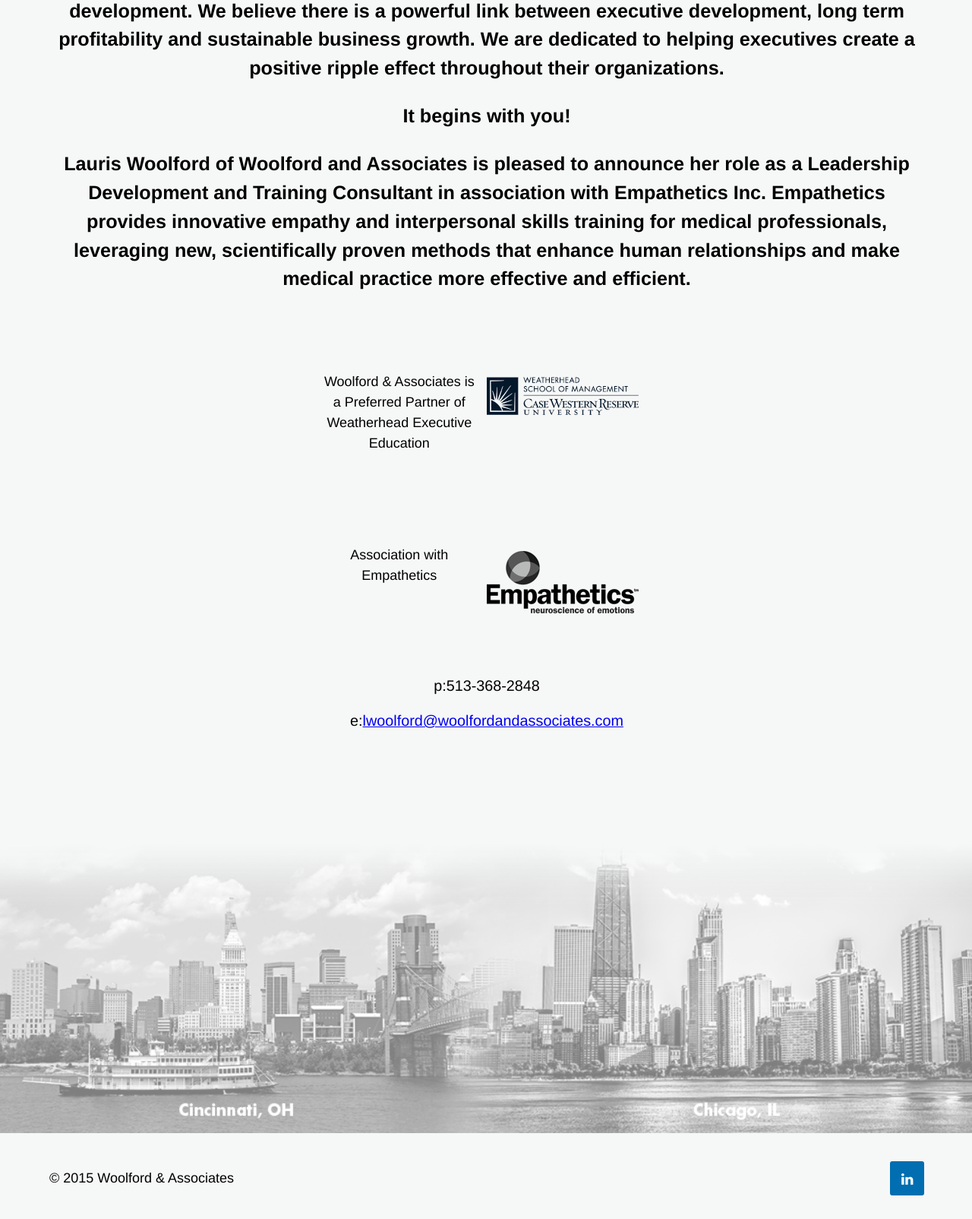
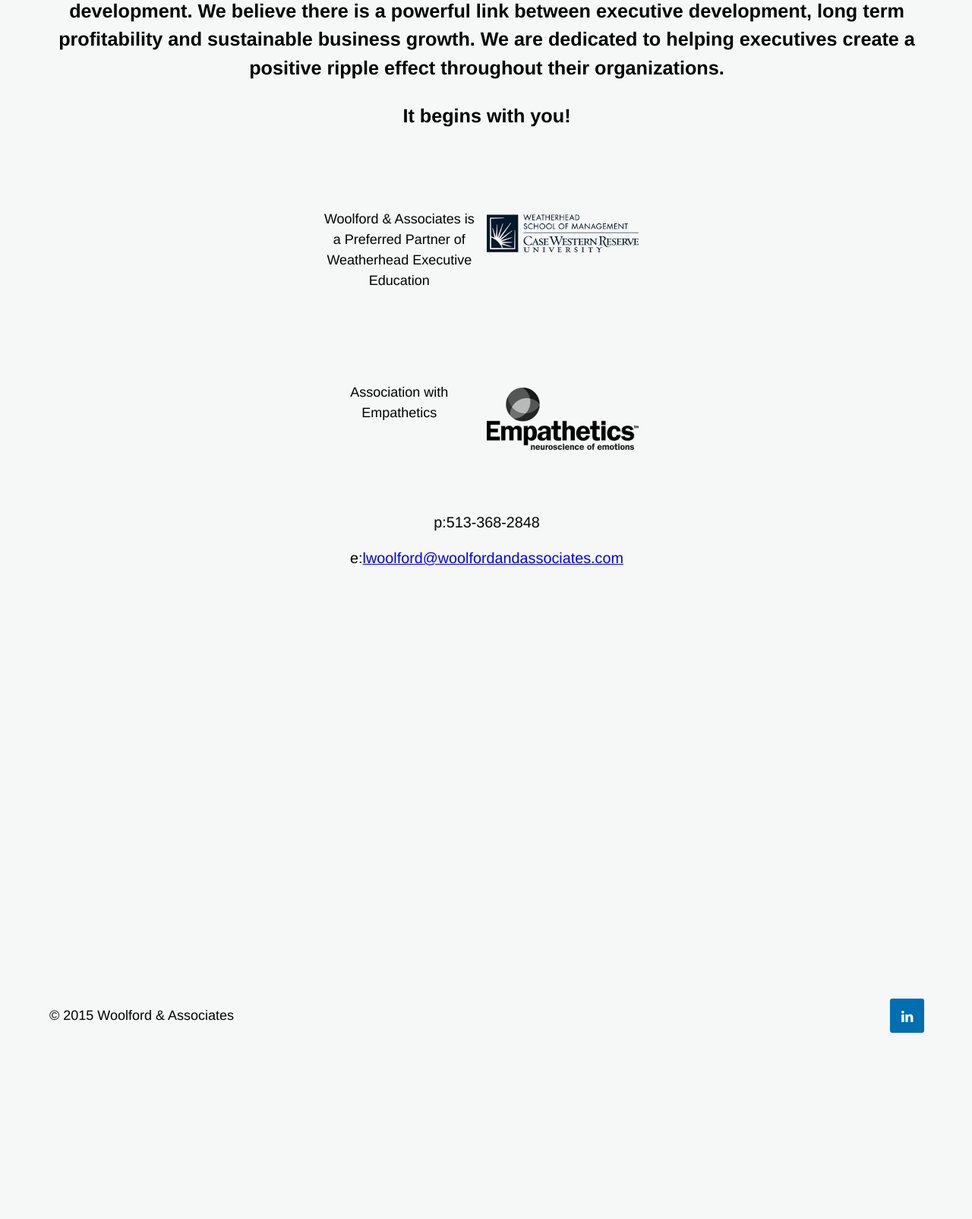
Before and after one commit to imaginatiiinc/woolfordandassociates, a PHP site: page / in a window 1280 px wide. Shown: the part 978-2582 px from the top of the page at 76% size. After the commit the page ends 2337 px from the top, so only its background shows below. Run offline with PHP 8.4, Linux system fonts and the light colour scheme; some libraries are stand-ins or nearby versions.

Commit message:
Home paragraph
removal of text

```diff
--- a/index.php
+++ b/index.php
@@ -33,8 +33,7 @@
 
 	                   <p class="tack-text">Woolford and Associates helps executives and organizations improve performance, culture, and leadership effectiveness through executive coaching and emotional intelligence development. We believe there is a powerful link between executive development, long term profitability and sustainable business growth. We are dedicated to helping executives create a positive ripple effect throughout their organizations. </p>
                      <p class="tack-text">It begins with you!</p>
-	                   <p class="tack-text">Lauris Woolford of Woolford and Associates is pleased to announce her role as a Leadership Development and Training Consultant in association with Empathetics Inc. Empathetics  provides innovative empathy and interpersonal skills training for medical professionals, leveraging new, scientifically proven methods that enhance human relationships and make medical practice more effective and efficient.
-				       </p>
+
 	                   <div class="cf home-preferred-partner" style="width: 40%;margin-top:5.5rem;">
 					     <p style= "width: 50%;float: left;">
 						  <span style="text-align: center;float: left;width: 100%;">Woolford &amp; Associates is <br>
--- a/style.css
+++ b/style.css
@@ -1004,7 +1004,7 @@
 
 .footer-container {
 
-  background-image: url(/imgs/footer_bg.png);
+
 
   background-repeat: no-repeat;
   background-position: 50% 100%; }
```
